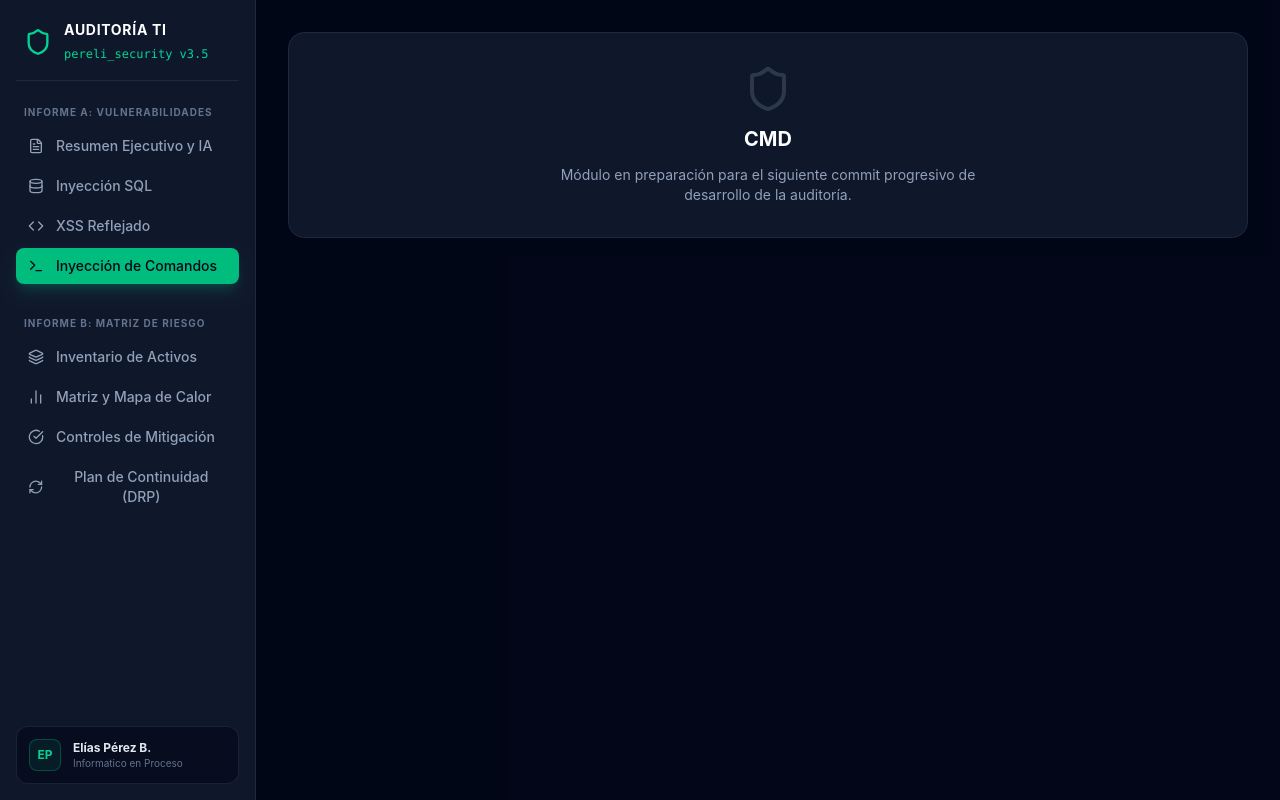
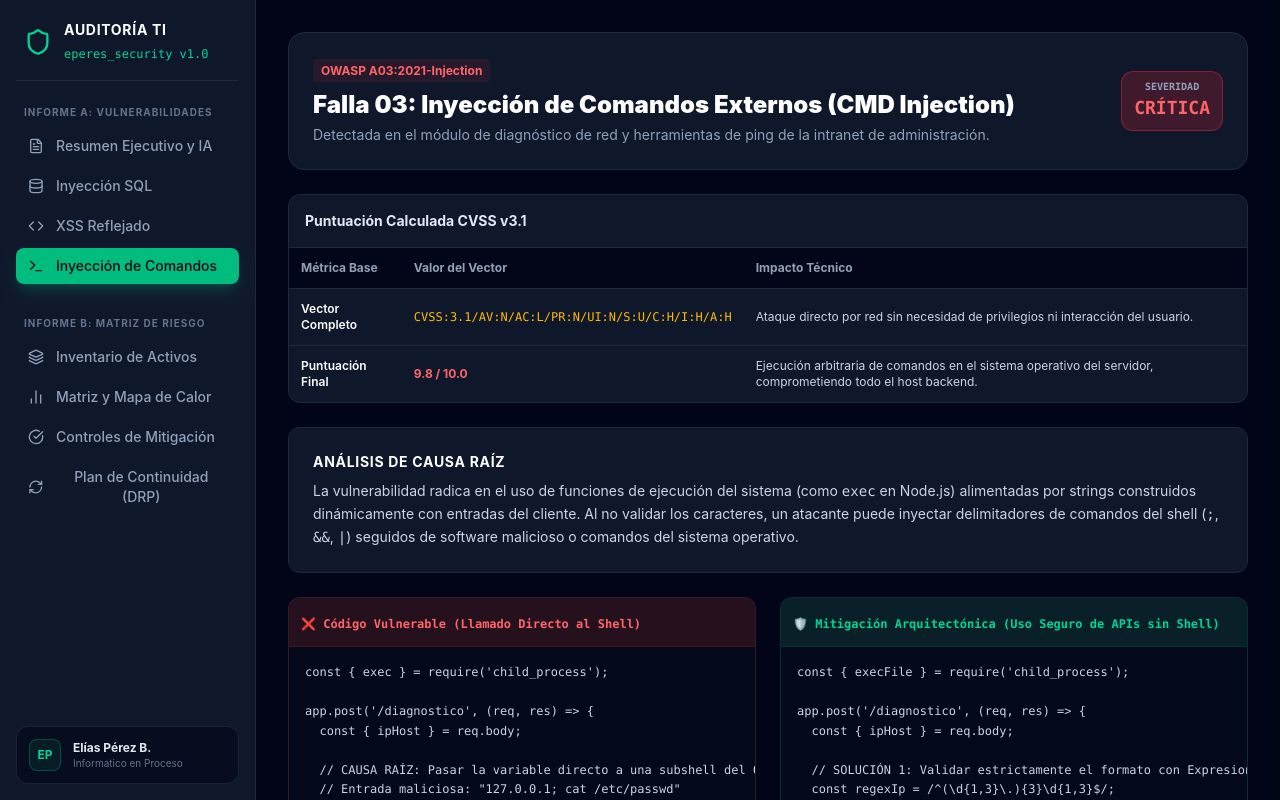
Before and after one commit to eliasperesbarrera-maker/auditoria_pereli, a React (Vite) app: page / in a window 1280 px wide. Both pictures are taken after a click on the button "Inyección de Comandos". Built offline with nearby package versions, Linux system fonts and the light colour scheme.

Commit message:
corregir errores ortograficos y personaliza bitacora de prompts de IA

```diff
--- a/src/App.jsx
+++ b/src/App.jsx
@@ -7,18 +7,18 @@ import {
 export default function App() {
   const [activeTab, setActiveTab] = useState('resumen');
 
-  // Datos de la Bitácora de Prompts (Requisito del 10% de la Rúbrica A)
+  // Datos de la Bitácora de Prompts
   const promptsIa = [
     {
-      fase: "Investigación de Inyección SQL",
-      prompt: "Actúa como un auditor de seguridad senior. Explica los mechanisms de mitigación de la causa raíz para una inyección SQL basada en un portal web corporativo utilizando consultas parametrizadas en Node.js.",
-      aceptado: "Se adoptó el uso de marcadores de posición (?) para desvincular por completo las instrucciones del motor SQL de los datos proporcionados por el usuario.",
-      corregido: "La IA sugirió inicialmente un WAF genérico, pero lo corregimos priorizando la parametrización en el código fuente para eliminar la causa raíz."
+      fase: "Investigación de Inyección SQL en FitZone",
+      prompt: "Actúa como un auditor de seguridad senior. Explica los mecanismos de mitigación de la causa raíz para una inyección SQL basada en el portal web de la cadena de gimnasios FitZone utilizando consultas parametrizadas en Node.js.",
+      aceptado: "Se adoptó el uso de marcadores de posición (?) para desvincular por completo las instrucciones del motor SQL de los datos de membresías proporcionados por los usuarios de FitZone.",
+      corregido: "La IA sugirió inicialmente un WAF genérico, pero lo corrigimos priorizando la parametrización en el código fuente para eliminar la causa raíz en el login de clientes."
     },
     {
-      fase: "Estructura de la Matriz de Riesgo (Informe B)",
-      prompt: "Genera una estructura de matriz de riesgo probabilística (Impacto x Probabilidad) de 5x5 aplicable al sector retail/educacional alineada con la metodología NIST SP 800-30.",
-      aceptado: "Los criterios numéricos de impacto financiero y operativo para ponderar las amenazas críticas en los activos del portal.",
+      fase: "Estructura de la Matriz de Riesgo FitZone (Informe B)",
+      prompt: "Genera una estructura de matriz de riesgo probabilística (Impacto x Probabilidad) de 5x5 aplicable al sistema de gestión de clientes y agendamiento de FitZone alineada con la metodología NIST SP 800-30.",
+      aceptado: "Los criterios numéricos de impacto financiero y operativo para ponderar las amenazas críticas en la base de datos de usuarios de FitZone.",
       corregido: "Se ajustaron los valores de probabilidad de los ataques XSS reflejados, reduciendo su impacto directo en la base de datos central en comparación con la inyección SQL."
     }
   ];
@@ -34,7 +34,7 @@ export default function App() {
             <Shield className="w-7 h-7 text-emerald-400" />
             <div>
               <h1 className="font-bold text-sm tracking-wider text-white">AUDITORÍA TI</h1>
-              <span className="text-xs text-emerald-400 font-mono">pereli_security v3.5</span>
+              <span className="text-xs text-emerald-400 font-mono">eperes_security v1.0</span>
             </div>
           </div>
 
@@ -119,6 +119,7 @@ export default function App() {
                     <span className="text-xs font-mono text-emerald-400 bg-emerald-500/10 px-2 py-1 rounded">Evaluación Unidad 3</span>
                     <h2 className="text-3xl font-black tracking-tight text-white mt-2">Resumen Ejecutivo de Auditoría</h2>
                     <p className="text-slate-400 text-sm mt-1">Asignatura: Fundamentos de Seguridad de la Información — INACAP Valparaíso</p>
+                    <p className="text-xs text-emerald-400 font-mono mt-2 bg-emerald-500/5 border border-emerald-500/20 px-2 py-1 rounded inline-block">Empresa Asignada: FitZone (E19)</p>
                   </div>
                   <div className="text-right text-xs text-slate-500 font-mono">
                     <p>Docente: Rubén Schnettler</p>
@@ -399,8 +400,116 @@ app.get('/buscar', (req, res) => {
             </div>
           )}
 
-          {/* Marcador de posición para las otras pestañas restantes */}
-          {activeTab !== 'resumen' && activeTab !== 'sqli' && activeTab !== 'xss' && (
+          {/* 4. PESTAÑA: INYECCIÓN DE COMANDOS (CMD INJECTION) */}
+          {activeTab === 'cmd' && (
+            <div className="space-y-6 animate-fadeIn">
+
+              {/* Título y Categoría OWASP */}
+              <div className="bg-slate-900 border border-slate-800 p-6 rounded-2xl">
+                <div className="flex items-center justify-between">
+                  <div>
+                    <span className="text-xs font-bold text-red-400 bg-red-500/10 px-2 py-1 rounded">OWASP A03:2021-Injection</span>
+                    <h2 className="text-2xl font-black text-white mt-2">Falla 03: Inyección de Comandos Externos (CMD Injection)</h2>
+                    <p className="text-slate-400 text-sm mt-1">Detectada en el módulo de diagnóstico de red y herramientas de ping de la intranet de administración.</p>
+                  </div>
+                  <div className="bg-red-500/20 border border-red-500/40 text-red-400 font-mono text-xs px-3 py-2 rounded-xl text-center">
+                    <span className="block text-[10px] uppercase font-bold text-slate-400">Severidad</span>
+                    <strong className="text-lg">CRÍTICA</strong>
+                  </div>
+                </div>
+              </div>
+
+              {/* Tabla CVSS v3.1 */}
+              <div className="bg-slate-900 border border-slate-800 rounded-xl overflow-hidden">
+                <div className="bg-slate-850 p-4 border-b border-slate-800">
+                  <h3 className="text-sm font-bold text-slate-200">Puntuación Calculada CVSS v3.1</h3>
+                </div>
+                <table className="w-full text-left border-collapse text-xs">
+                  <thead>
+                    <tr className="bg-slate-950 text-slate-400 border-b border-slate-800">
+                      <th className="p-3">Métrica Base</th>
+                      <th className="p-3">Valor del Vector</th>
+                      <th className="p-3">Impacto Técnico</th>
+                    </tr>
+                  </thead>
+                  <tbody className="divide-y divide-slate-800 text-slate-300">
+                    <tr>
+                      <td className="p-3 font-semibold text-white">Vector Completo</td>
+                      <td className="p-3 font-mono text-amber-400">CVSS:3.1/AV:N/AC:L/PR:N/UI:N/S:U/C:H/I:H/A:H</td>
+                      <td className="p-3">Ataque directo por red sin necesidad de privilegios ni interacción del usuario.</td>
+                    </tr>
+                    <tr>
+                      <td className="p-3 font-semibold text-white">Puntuación Final</td>
+                      <td className="p-3 font-bold text-red-400">9.8 / 10.0</td>
+                      <td className="p-3">Ejecución arbitraria de comandos en el sistema operativo del servidor, comprometiendo todo el host backend.</td>
+                    </tr>
+                  </tbody>
+                </table>
+              </div>
+
+              {/* Causa Raíz */}
+              <div className="bg-slate-900 border border-slate-800 p-6 rounded-xl space-y-2">
+                <h3 className="text-sm font-bold text-white uppercase tracking-wider text-emerald-400">Análisis de Causa Raíz</h3>
+                <p className="text-slate-300 text-sm leading-relaxed">
+                  La vulnerabilidad radica en el uso de funciones de ejecución del sistema (como <code>exec</code> en Node.js) alimentadas por strings construidos dinámicamente con entradas del cliente. Al no validar los caracteres, un atacante puede inyectar delimitadores de comandos del shell (<code>;</code>, <code>&amp;&amp;</code>, <code>|</code>) seguidos de software malicioso o comandos del sistema operativo.
+                </p>
+              </div>
+
+              {/* Bloques de Código */}
+              <div className="grid grid-cols-1 xl:grid-cols-2 gap-6">
+
+                {/* Código Vulnerable */}
+                <div className="bg-slate-900 border border-red-900/40 rounded-xl overflow-hidden">
+                  <div className="bg-red-950/40 p-3 border-b border-red-900/40">
+                    <span className="text-xs font-bold text-red-400 font-mono">❌ Código Vulnerable (Llamado Directo al Shell)</span>
+                  </div>
+                  <pre className="p-4 text-xs font-mono text-slate-300 overflow-x-auto bg-slate-950/80 leading-relaxed">
+{`const { exec } = require('child_process');
+
+app.post('/diagnostico', (req, res) => {
+  const { ipHost } = req.body;
+
+  // CAUSA RAÍZ: Pasar la variable directo a una subshell del OS
+  // Entrada maliciosa: "127.0.0.1; cat /etc/passwd"
+  exec(\`ping -c 4 \${ipHost}\`, (err, stdout, stderr) => {
+    res.send({ salida: stdout });
+  });
+});`}
+                  </pre>
+                </div>
+
+                {/* Código Corregido */}
+                <div className="bg-slate-900 border border-emerald-900/40 rounded-xl overflow-hidden">
+                  <div className="bg-emerald-950/40 p-3 border-b border-emerald-900/40">
+                    <span className="text-xs font-bold text-emerald-400 font-mono">🛡️ Mitigación Arquitectónica (Uso Seguro de APIs sin Shell)</span>
+                  </div>
+                  <pre className="p-4 text-xs font-mono text-slate-300 overflow-x-auto bg-slate-950/80 leading-relaxed">
+{`const { execFile } = require('child_process');
+
+app.post('/diagnostico', (req, res) => {
+  const { ipHost } = req.body;
+
+  // SOLUCIÓN 1: Validar estrictamente el formato con Expresiones Regulares
+  const regexIp = /^(\\d{1,3}\\.){3}\\d{1,3}$/;
+  if (!regexIp.test(ipHost)) {
+    return res.status(400).send("Formato de IP inválido.");
+  }
+
+  // SOLUCIÓN 2: Usar execFile para evitar que se levante un intérprete de comandos
+  execFile('ping', ['-c', '4', ipHost], (err, stdout, stderr) => {
+    if (err) return res.status(500).send("Error en diagnóstico.");
+    res.send({ salida: stdout });
+  });
+});`}
+                  </pre>
+                </div>
+
+              </div>
+            </div>
+          )}
+
+          {/* Marcador de posición para las pestañas del Informe B */}
+          {activeTab !== 'resumen' && activeTab !== 'sqli' && activeTab !== 'xss' && activeTab !== 'cmd' && (
             <div className="bg-slate-900 border border-slate-800 p-8 rounded-2xl text-center space-y-3">
               <Shield className="w-12 h-12 text-slate-600 mx-auto animate-pulse" />
               <h3 className="text-xl font-bold text-white uppercase">{activeTab}</h3>
```
